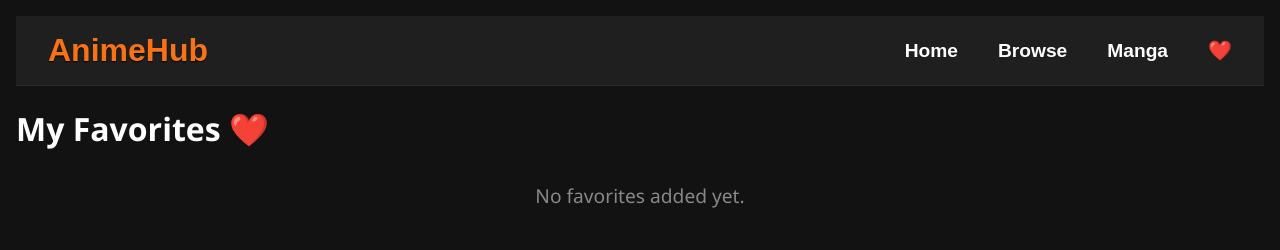
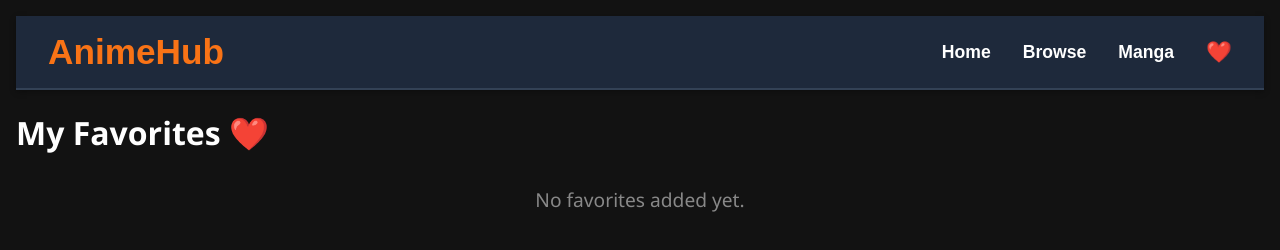
Before and after one commit to keshavkdas/anime-hub, a plain HTML site: page favorites.html in a window 1280 px wide. Drawn offline with Linux system fonts and the light colour scheme.

Commit message:
Update favorites.html

```diff
--- a/favorites.html
+++ b/favorites.html
@@ -14,55 +14,47 @@
       padding: 1rem;
     }
      /* Header styles */
+    @import url('https://fonts.googleapis.com/css2?family=Oswald:wght@600&family=Poppins:wght@500&display=swap');
+
 header {
-  background-color: #1f1f1f;
+  background-color: #1e293b; /* dark bluish */
   padding: 1rem 2rem;
   display: flex;
   justify-content: space-between;
   align-items: center;
-  font-family: 'Poppins', sans-serif;
-  border-bottom: 1px solid #2b2b2b;
+  border-bottom: 2px solid #334155;
+  box-shadow: 0 2px 6px rgba(0, 0, 0, 0.3);
 }
 
-/* Logo text */
 header h1 {
-  font-family: 'Poppins', sans-serif;
-  font-weight: 700;
-  font-size: 2rem;
-  color: #f97316; /* Bright orange */
+  font-family: 'Oswald', sans-serif;
+  font-size: 2.2rem;
+  color: #f97316; /* orange */
   margin: 0;
-  text-shadow: 0 1px 1px #000;
+  font-weight: 600;
 }
 
-/* Navigation */
 nav {
   display: flex;
   align-items: center;
-  gap: 2.5rem;
 }
 
 nav a {
-  color: #ffffff;
-  font-weight: 700;
-  font-size: 1.2rem;
+  color: white;
+  margin-left: 2rem;
+  font-family: 'Poppins', sans-serif;
+  font-size: 1.1rem;
   text-decoration: none;
+  font-weight: 600;
   transition: color 0.3s ease;
+}
+
+nav a:last-child {
+  font-size: 1.3rem;
 }
 
 nav a:hover {
   color: #f97316;
-}
-
-/* Heart icon */
-nav .heart-icon {
-  font-size: 1.5rem;
-  margin-left: 1rem;
-  cursor: pointer;
-  transition: transform 0.3s ease;
-}
-
-nav .heart-icon:hover {
-  transform: scale(1.2);
 }
 
     a {
```
